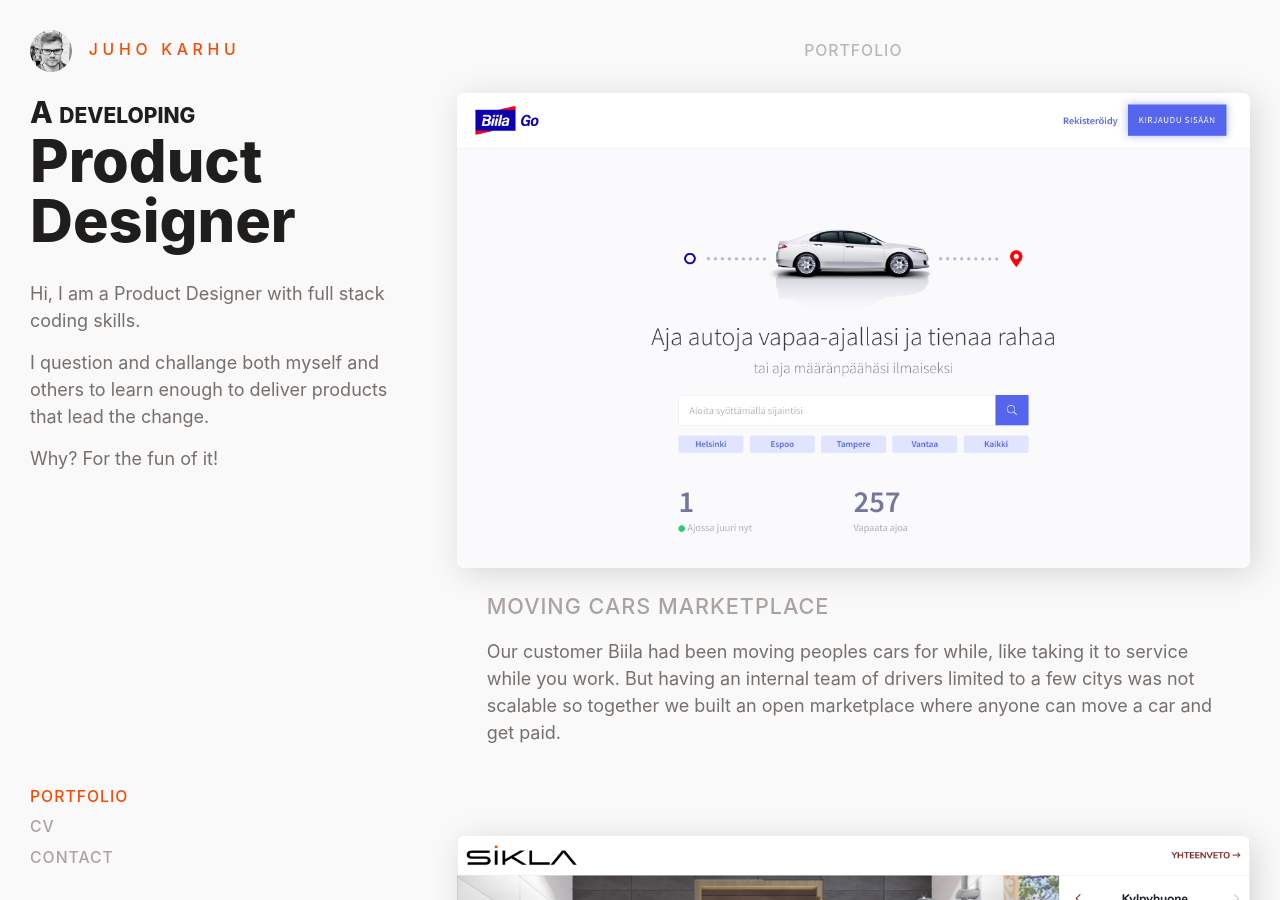
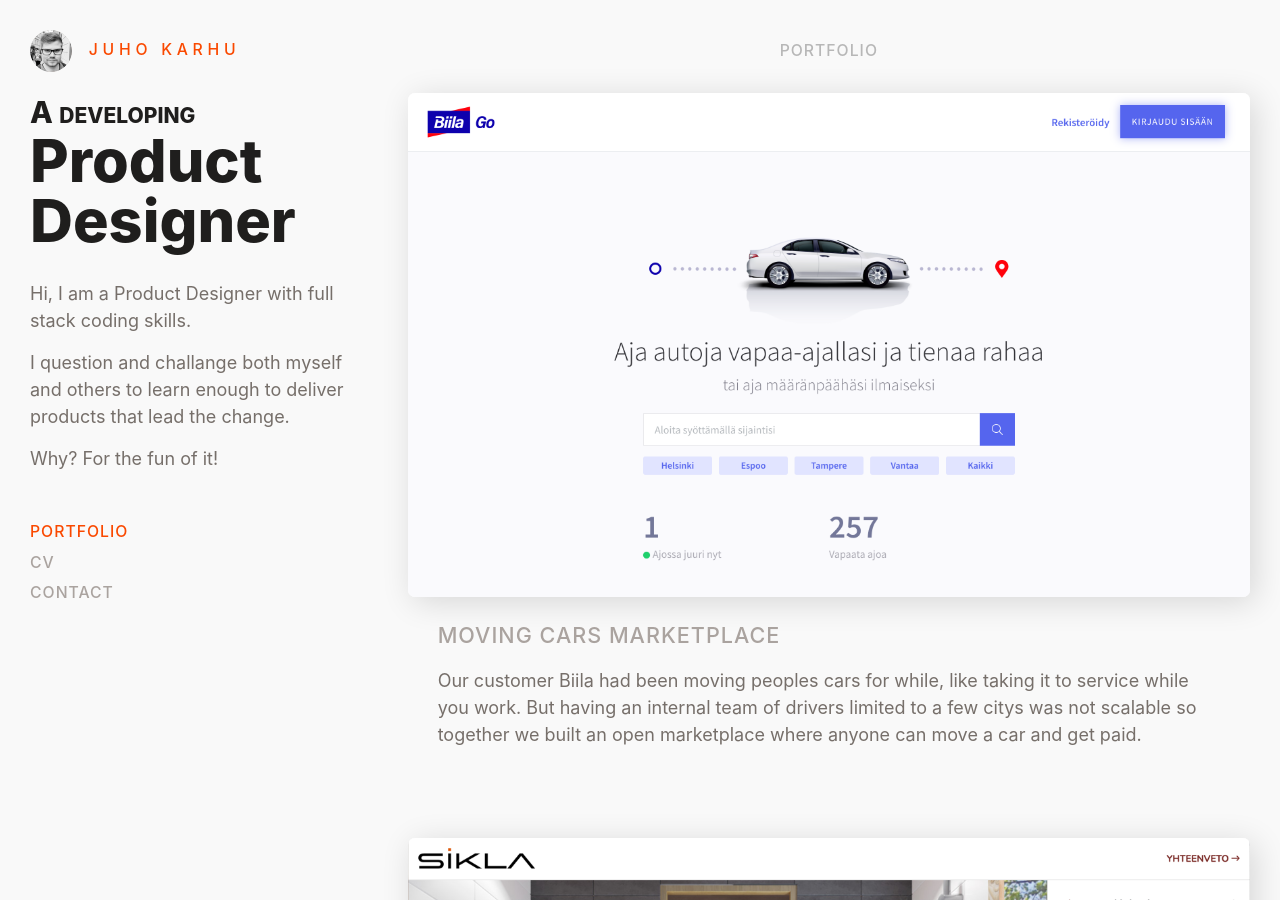
Before and after one commit to karjuho/juhokarhu.com, a Jekyll site: the page built from index.markdown, in a window 1280 px wide and 900 px high. Built offline with Jekyll 4.4.1, drawn with Linux system fonts in a browser that asks for light colours; some web fonts are replaced.

Commit message:
Fixes to sticky nav

```diff
--- a/_layouts/default.html
+++ b/_layouts/default.html
@@ -3,7 +3,7 @@
   <head>
     <meta charset="utf-8">
     <meta http-equiv="X-UA-Compatible" content="IE=edge">
-    <meta name="viewport" content="width=device-width, initial-scale=1">
+    <meta name="viewport" content="width=device-width, initial-scale=1, maximum-scale=1.0, user-scalable=no">
     <title>{{ site.title }}</title>
     <meta name="description" content="{{ site.description }}" />
 
--- a/_layouts/home.html
+++ b/_layouts/home.html
@@ -5,6 +5,7 @@
 <main class="home">
 
       <header class="home-header" role="banner">
+        <div class="sticky">
           {%- assign default_paths = site.pages | map: "path" -%}
           {%- assign page_paths = site.header_pages | default: default_paths -%}
           <a class="site-title" rel="author" href="{{ "/" | relative_url }}"><img src="{{ site.baseurl }}/assets/images/juho.png" alt="Profile picture of Juho"> JUHO KARHU</a>
@@ -18,9 +19,7 @@
 
           <p>Why? For the fun of it!</p>
 
-      </header>
-
-      <div class="nav-container">
+          <div class="nav-container" id="nav">
             <ul class="nav">
               <li>
                 <a href="#portfolio" class="active scroll">Portfolio</a>
@@ -33,6 +32,9 @@
               </li>
             </ul>
           </div>
+        </div>
+
+      </header>
 
       <div class="home-content" aria-label="Content">
         <div class="wrapper">
--- a/_sass/_base.scss
+++ b/_sass/_base.scss
@@ -17,15 +17,7 @@
   font: $base-font-weight #{$base-font-size}/#{$base-line-height} $base-font-family;
   color: $text-color;
   background-color: $background-color;
-  -webkit-text-size-adjust: 100%;
-  -webkit-font-feature-settings: "kern" 1;
-     -moz-font-feature-settings: "kern" 1;
-       -o-font-feature-settings: "kern" 1;
-          font-feature-settings: "kern" 1;
   font-kerning: normal;
-  display: flex;
-  min-height: 100vh;
-  flex-direction: column;
 
   background-image: url(/assets/images/footer.svg);
   background-position: right bottom;
--- a/_sass/_layout.scss
+++ b/_sass/_layout.scss
@@ -1,12 +1,9 @@
 .home {
-    display: grid;
-    grid-template-columns: 1fr;
     max-width: 1300px;
     margin: 0 auto;
 
     @media screen and (min-width: $on-laptop) {
-        grid-template-columns: 1fr 2fr;
-        grid-template-rows: auto auto;
+        display: flex;
     }
 }
 
@@ -14,26 +11,39 @@
     padding: $spacing-unit;
 
     @media screen and (min-width: $on-laptop) {
-        position: sticky;
-        top: 0;
-        grid-area: 1 / 1 / 2 / 2;
+        width: 33%;
+
+        .sticky {
+            position: sticky;
+            top: $spacing-unit;
+        }
+        // grid-area: 1 / 1 / 2 / 2;
     }
 }
 
 .nav-container {
-    padding: 0 $spacing-unit;
-    grid-area: 2 / 1 / 3 / 2;
+    padding: $spacing-unit 0;
+    // grid-area: 2 / 1 / 3 / 2;
 
-    position: fixed;
-    bottom: 0;
+    // position: fixed;
+    // bottom: 0;
 
     @media screen and (max-width: $on-laptop) {
-        bottom: auto;
-        position: sticky;
+        width: 100%;
         margin-bottom: -$spacing-unit * 3;
-        top: 0px;
+        left: 0;
+        padding: $spacing-unit;
+        box-sizing: border-box;
+        margin-left: -$spacing-unit;
         background-image: linear-gradient(180deg, #F9F9F9 50%, rgba(255,255,255,0.00) 100%);
     }
+}
+
+.fixed {
+    position:fixed;
+    top:0;
+    margin-left: 0;
+    z-index:99999;
 }
 
 .home-content {
@@ -66,7 +76,7 @@
     }
 
     @media screen and (min-width: $on-laptop) {
-        grid-area: 1 / 2 / 3 / 3;
+        // grid-area: 1 / 2 / 3 / 3;
 
         .section, .section:first-child {
             padding-top: $spacing-unit * 1.3;
@@ -108,7 +118,7 @@
 .nav {
     padding: 0;
     list-style: none;
-    margin: $spacing-unit 0;
+    margin: 0;
     position: relative;
     z-index: 9999;
 
--- a/assets/scripts.js
+++ b/assets/scripts.js
@@ -14,6 +14,14 @@
 
     $(".nav a[href='#"+current+"']").addClass('active');
     $(".nav a").not("a[href='#"+current+"']").removeClass('active');
+}
+
+function fixedNav(element, offset) {
+    if (offset <= window.pageYOffset && $(window).innerWidth() < 1200) {
+        element.classList.add("fixed");
+    } else {
+        element.classList.remove("fixed");
+    }
 }
 
 $(document).ready(function() {
@@ -35,8 +43,17 @@
       }, 500);
       return false;
   });
+
+  var element = document.getElementById("nav"),
+  offset = element.offsetTop;
+
+  $(window).scroll( function(event) {
+      scrollSpy();
+      fixedNav(element, offset);
+  });
+
+  $( window ).resize(function() {
+    fixedNav(element, offset);
+  });
+
 });
-
-$(window).scroll( function() {
-    scrollSpy();
-});
```
Lines whose indentation alone changed are shown as unchanged.
